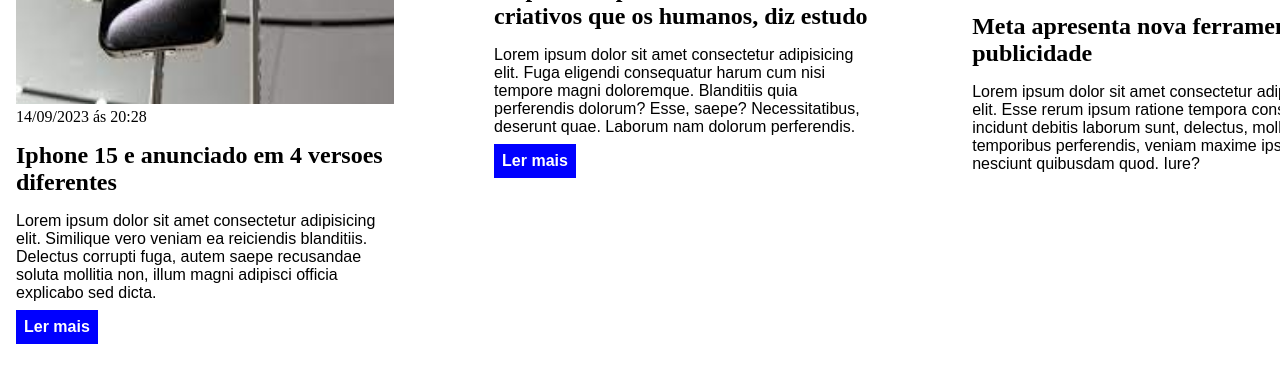
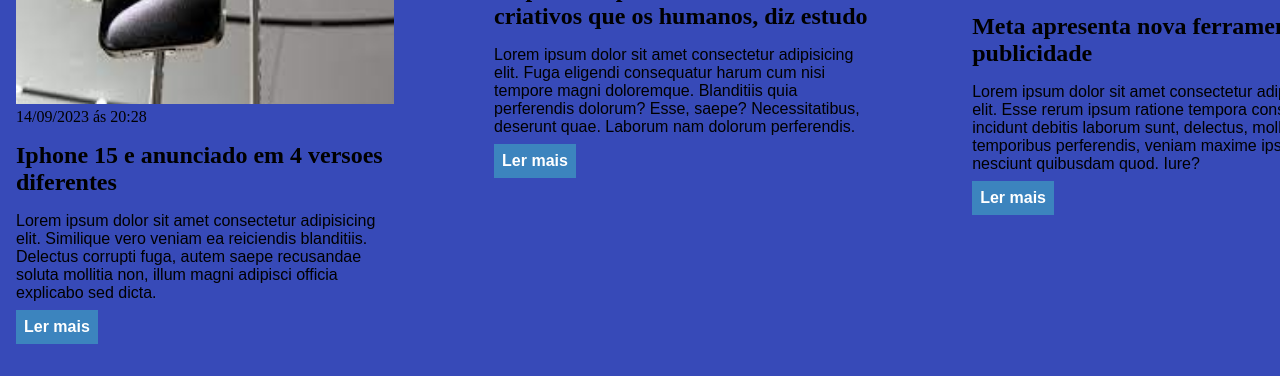
Before and after one commit to felipoxy1/curso_ebac, a plain HTML site: page exercício_html+css/index.html in a window 1280 px wide. Shown: the part 1658-2034 px from the top of the page. Drawn offline with Linux system fonts and the light colour scheme.

Commit message:
Alterando arquivo main.css

```diff
--- a/exercício_html+css/index.html
+++ b/exercício_html+css/index.html
@@ -146,6 +146,7 @@
                     <p>
                         Lorem ipsum dolor sit amet consectetur adipisicing elit. Esse rerum ipsum ratione tempora consequuntur incidunt debitis laborum sunt, delectus, mollitia iure temporibus perferendis, veniam maxime ipsa nesciunt quibusdam quod. Iure?
                     </p>
+                    <a href="#" title="Leia notícia completa">Ler mais</a>
                 </article>
             </div>
         </div>
--- a/exercício_html+css/main.css
+++ b/exercício_html+css/main.css
@@ -105,3 +105,11 @@ section h2 {
 #economy .articles article a {
     background-color: #ff9f1a;
 }
+
+#technology {
+    background-color: rgb(55, 74, 184);
+}
+
+#technology .articles article a {
+    background-color: rgb(60, 132, 190);
+}
```
